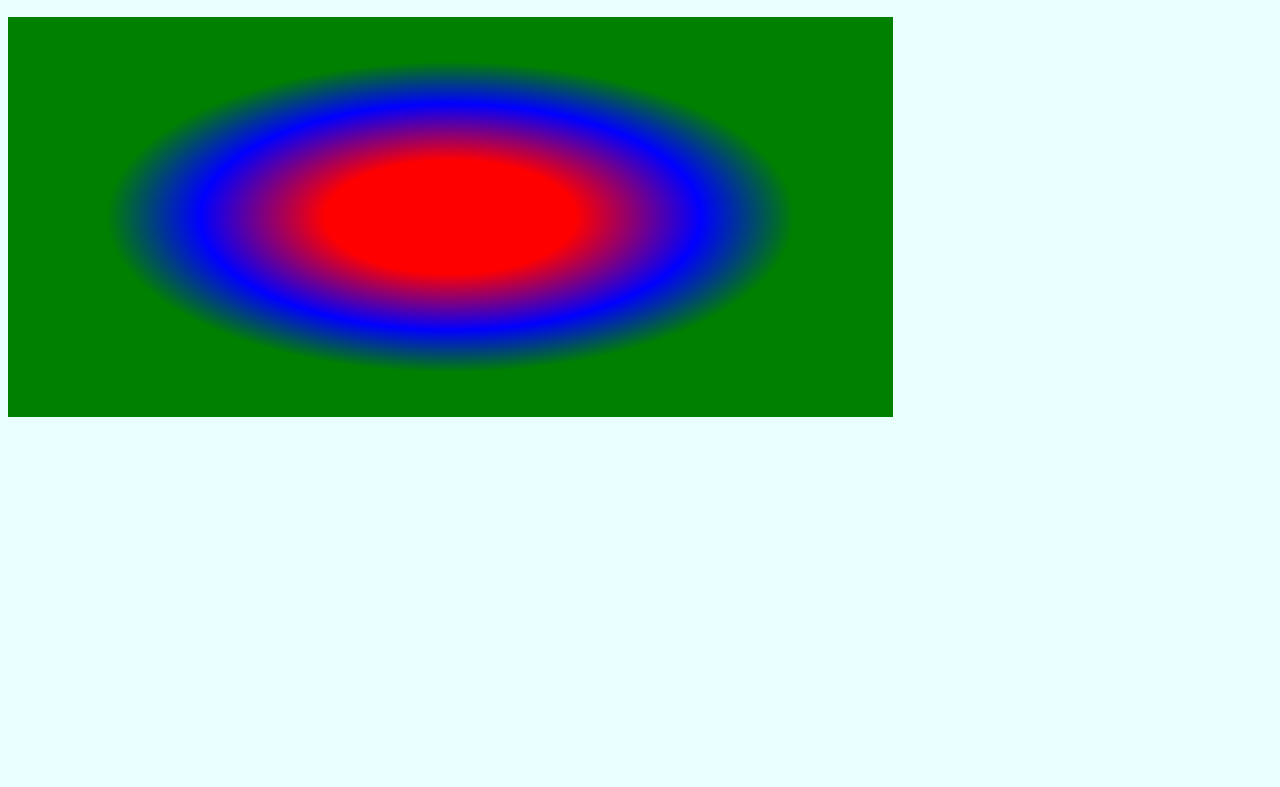
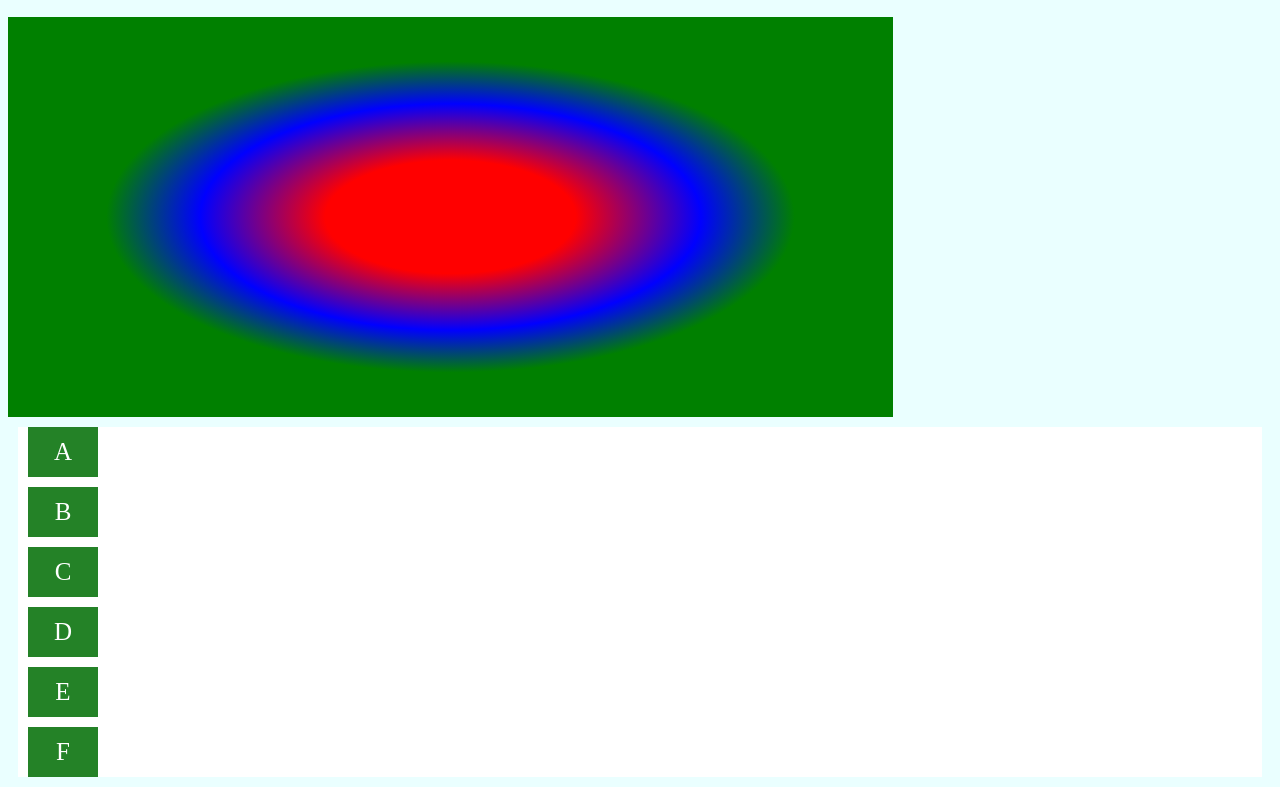
Before and after one commit to emmanuel881/webDev, a plain HTML site: page HTML/index.html in a window 1280 px wide. Shown: the part 1962-2749 px from the top of the page. Before the commit the page ends 2387 px from the top, so only its background shows below. Drawn offline with Linux system fonts and the light colour scheme.

Commit message:
my commit

```diff
--- a/HTML/index.html
+++ b/HTML/index.html
@@ -57,5 +57,13 @@
     <div id="service-image"></div>
     <h2>radial</h2>
     <div id="service-image2"></div>
+    <div class="container">
+      <div class="container-item">A</div>
+      <div class="container-item">B</div>
+      <div class="container-item">C</div>
+      <div class="container-item">D</div>
+      <div class="container-item">E</div>
+      <div class="container-item">F</div>
+    </div>
   </body>
 </html>
```
Also changed, not shown: 1 other file.
